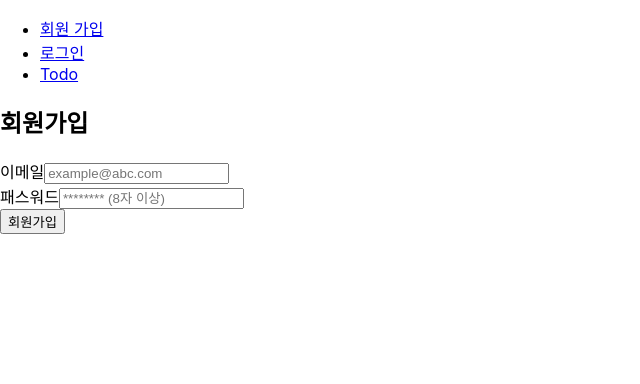
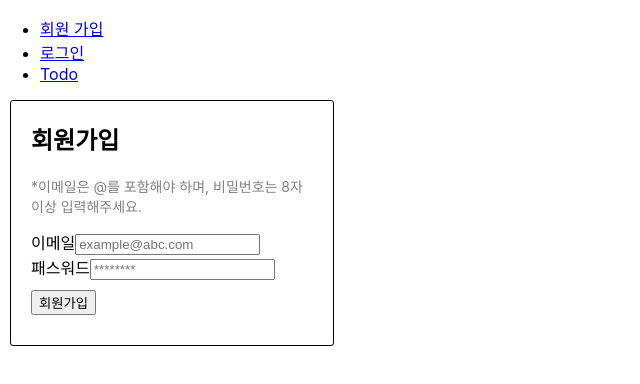
Before and after one commit to KwakDaeunnn/wanted-pre-onboarding-frontend, a React (Create React App) app: page /signup in a window 1280 px wide. Shown: the top 384 px of the page, without its empty margins (0-640 px from the left). Built offline with nearby package versions, Linux system fonts and the light colour scheme.

Commit message:
css 추가

```diff
--- a/src/App.css
+++ b/src/App.css
@@ -36,3 +36,20 @@
     transform: rotate(360deg);
   }
 }
+
+.condition-message {
+  color: gray;
+  font-size: 14px;
+}
+
+.sign-box {
+  border: 1px solid black;
+  border-radius: 3px;
+  margin: 10px;
+  padding: 0 20px 30px 20px;
+  width: 22%;
+}
+
+.submit-button {
+  margin-top: 10px;
+}
--- a/src/App.js
+++ b/src/App.js
@@ -3,6 +3,7 @@ import { BrowserRouter as Router, Link, Route, Routes } from 'react-router-dom';
 import Signup from './page/signup';
 import Signin from './page/signin';
 import Todo from './page/todo';
+import './App.css';
 
 function Routing() {
   return (
--- a/src/page/signin.js
+++ b/src/page/signin.js
@@ -18,13 +18,13 @@ const Signin = () => {
         e.preventDefault();
 
         if (!values.email.includes('@')) {
-            setEmailError('이메일은 @ 문자를 포함해야 합니다.');
+            setEmailError('이메일 형식에 맞지 않습니다.');
         } else {
             setEmailError('');
         }
 
         if (values.password.length < 8) {
-            setPasswordError('비밀번호는 8자 이상이어야 합니다.');
+            setPasswordError('비밀번호 형식에 맞지 않습니다.');
         } else {
             setPasswordError('');
         }
@@ -63,14 +63,13 @@ const Signin = () => {
 
     return (
         <form onSubmit={handleSubmit}>
-            <h2>로그인</h2>
-            <div>
+            <div className='sign-box'>
+                <h2>로그인</h2>
                 <div>
                     <label>이메일</label>
                     <input
                         data-testid="email-input"
                         type="text"
-                        name="email"
                         placeholder="example@abc.com"
                         onChange={handleChange}
                         value={values.email}
@@ -82,7 +81,6 @@ const Signin = () => {
                     <input
                         data-testid="password-input"
                         type="password"
-                        name="password"
                         placeholder="******** (8자 이상)"
                         onChange={handleChange}
                         value={values.password}
@@ -90,7 +88,7 @@ const Signin = () => {
                 </div>
                 {passwordError && <p style={{ color: 'red' }}>{passwordError}</p>}
                 <div>
-                    <button
+                    <button className='submit-button'
                         data-testid="signin-button"
                         type="submit"
                         disabled={emailError || passwordError}
--- a/src/page/signup.js
+++ b/src/page/signup.js
@@ -19,19 +19,19 @@ const Signup = () => {
 
         // 이메일 유효성 검사 (@ 포함 여부 확인)
         if (!values.email.includes('@')) {
-            setEmailError('이메일은 @ 문자를 포함해야 합니다.');
+            setEmailError('이메일 형식에 맞지 않습니다.');
         } else {
             setEmailError('');
         }
 
         // 비밀번호 유효성 검사 (8자 이상)
         if (values.password.length < 8) {
-            setPasswordError('비밀번호는 8자 이상이어야 합니다.');
+            setPasswordError('비밀번호 형식에 맞지 않습니다.');
         } else {
             setPasswordError('');
         }
 
-        // 유효성 검사 통과 시 로그인 실행
+        // 유효성 검사 통과 시 회원가입 후 로그인 페이지 이동
         if (!emailError && !passwordError) {
             axios({
                 url: `https://www.pre-onboarding-selection-task.shop/auth/signup`,
@@ -64,14 +64,16 @@ const Signup = () => {
 
     return (
         <form onSubmit={handleSubmit}>
-            <h2>회원가입</h2>
-            <div>
+            <div className='sign-box'>
+                <h2>회원가입</h2>
+                <p className='condition-message'>
+                    *이메일은 @를 포함해야 하며, 비밀번호는 8자 이상 입력해주세요.
+                </p>
                 <div>
                     <label>이메일</label>
                     <input
                         data-testid="email-input"
                         type="text"
-                        name="email"
                         placeholder='example@abc.com'
                         onChange={handleChange}
                         value={values.email}
@@ -83,15 +85,14 @@ const Signup = () => {
                     <input
                         data-testid="password-input"
                         type="password"
-                        name="password"
-                        placeholder='******** (8자 이상)'
+                        placeholder='********'
                         onChange={handleChange}
                         value={values.password}
                     />
                 </div>
                 {passwordError && <p style={{ color: 'red' }}>{passwordError}</p>}
                 <div>
-                    <button
+                    <button className='submit-button'
                         data-testid="signup-button"
                         type="submit"
                         disabled={emailError || passwordError}
--- a/src/page/todo.js
+++ b/src/page/todo.js
@@ -92,8 +92,8 @@ function TodoList() {
 
 
   return (
-    <div>
-      <h1>Todo List</h1>
+    <div className='sign-box'>
+      <h2>Todo List</h2>
       <ul>
         {todos.map((todo) => (
           <li key={todo.id}>
@@ -108,7 +108,7 @@ function TodoList() {
               {editId === todo.id ? (
                 <input
                   value={editedTodo}
-                  onChange={(e) => setEditedTodo(e.target.value)}
+                  onChange={e => setEditedTodo(e.target.value)}
                 />
               ) : (
                 <span className={todo.isCompleted ? 'completed' : ''}>
@@ -135,7 +135,7 @@ function TodoList() {
           data-testid="new-todo-input"
           type="text"
           value={newTodo}
-          onChange={(e) => setNewTodo(e.target.value)}
+          onChange={e => setNewTodo(e.target.value)}
         />
         <button data-testid="new-todo-add-button" onClick={createTodo}>
           추가
```
